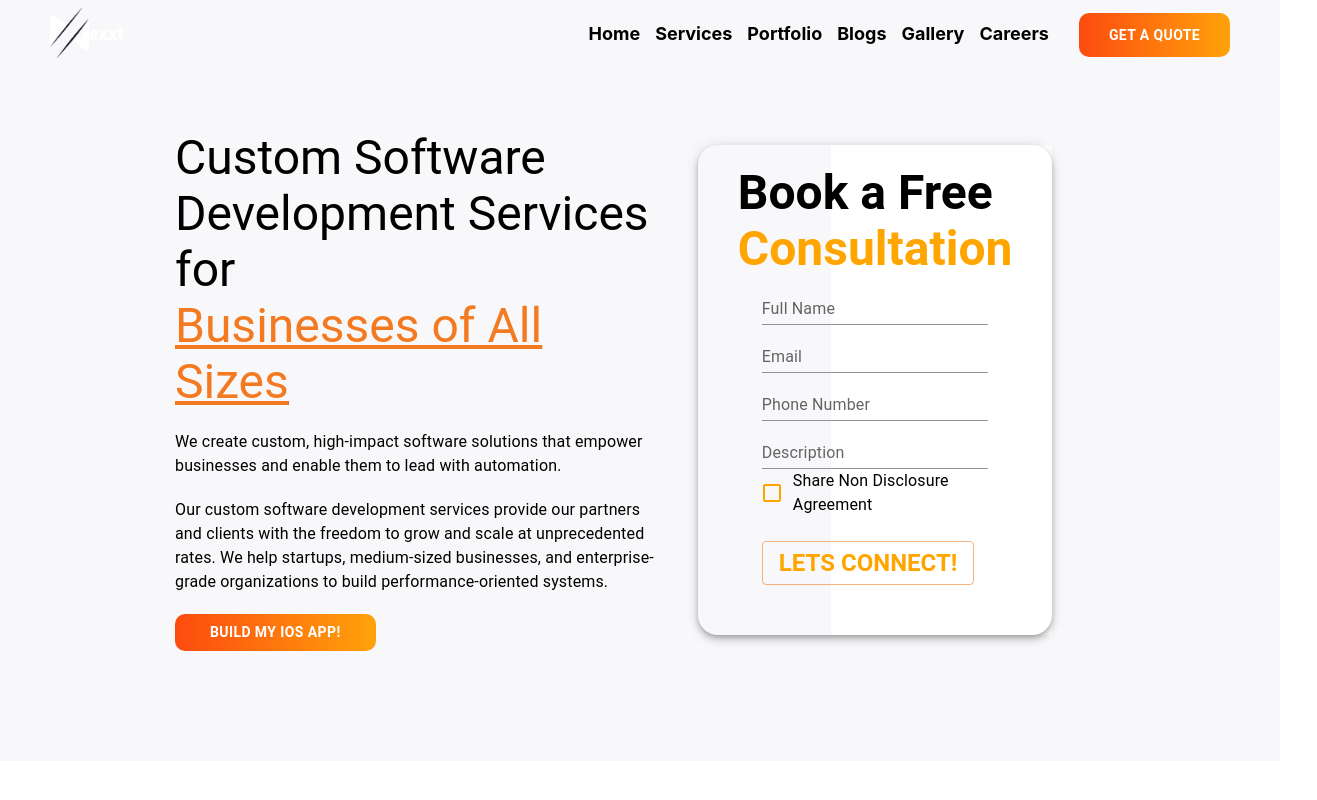
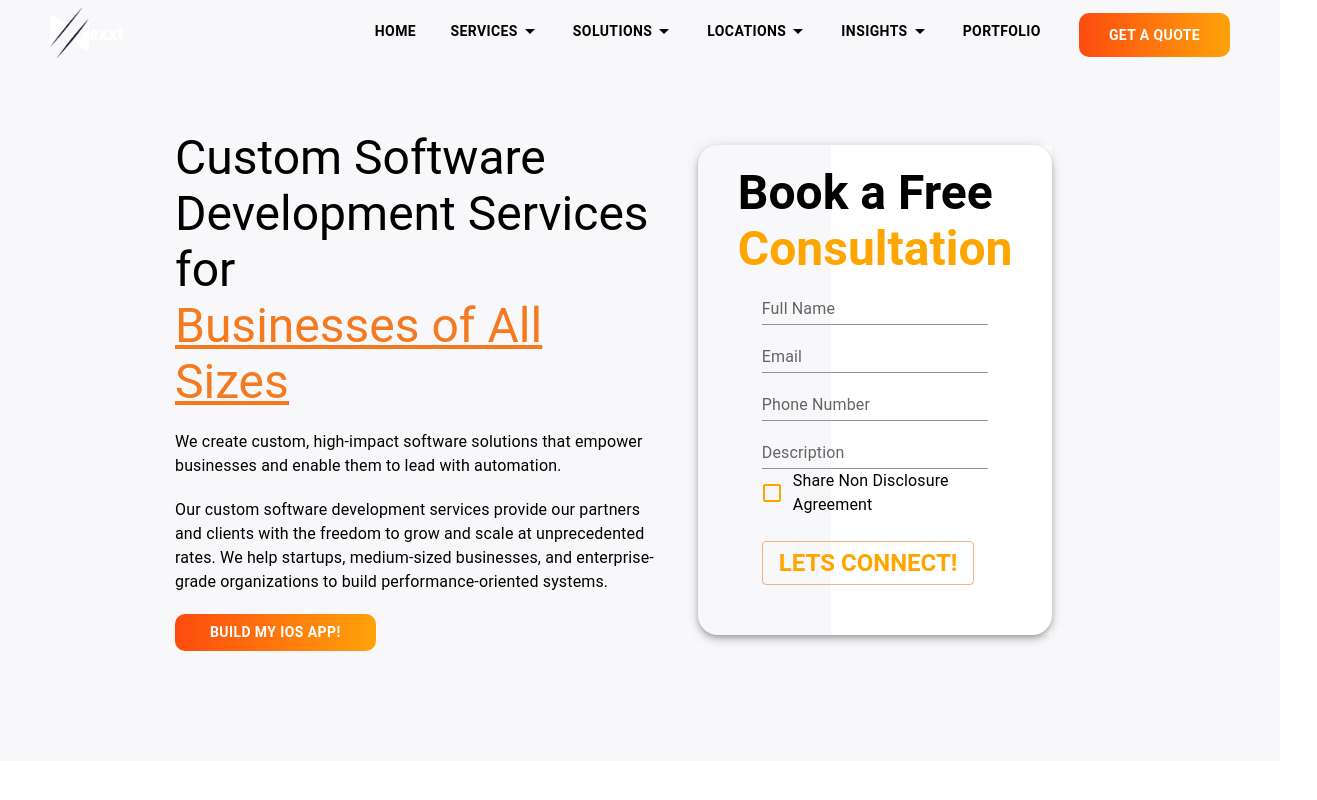
Before and after one commit to Infostacks/nexxt, a React (Create React App) app: page /services in a window 1280 px wide. Shown: the top 800 px of the page, 1317 px wide, since content can reach past the window. Built offline with nearby package versions, Linux system fonts and the light colour scheme.

Commit message:
reDesign header

```diff
--- a/src/components/Global Components/EmergingTechnologies.tsx
+++ b/src/components/Global Components/EmergingTechnologies.tsx
@@ -1,21 +1,30 @@
 import React from 'react'
-import { Typography, Grid } from "@mui/material"
-const EmergingTechnologies = () => {
+import { Typography, Grid, Box } from "@mui/material"
+
+interface emergingTechnologiesProps {
+    heading1: string,
+    heading2: string,
+    subtitle1: string
+}
+const EmergingTechnologies = ({ heading1, heading2, subtitle1 }: emergingTechnologiesProps) => {
     const images = ["https://www.tekrevol.com/assets/images-new/services/custom-software/2.png", "https://www.tekrevol.com/assets/images-new/services/custom-software/4.png", "https://www.tekrevol.com/assets/images-new/services/ios/tech_icon3.png", "https://www.tekrevol.com/assets/images-new/services/custom-software/6.png", "https://www.tekrevol.com/assets/images-new/services/custom-software/8.png", "https://www.tekrevol.com/assets/images-new/services/custom-software/10.png", "https://www.tekrevol.com/assets/images-new/services/custom-software/12.png", "https://www.tekrevol.com/assets/images-new/services/custom-software/13.png"]
     return (
-        <Grid container justifyContent="center" sx={{ marginTop: 2, }}>
-            <Grid item md={5} justifyContent="center" sx={{ marginTop: 2, marginLeft: 5 }}>
-                <Typography variant='subtitle1' color="#B2B2B2" sx={{ marginTop: 5, fontSize: 25 }}>Powering Your Solutions With </Typography>
-                <Typography variant='h4' sx={{ fontWeight: "bold" }}>Emerging Technologies</Typography>
+        <Grid container justifyContent="center" sx={{ marginTop: 2 }}>
+            <Grid item md={5} justifyContent="center" sx={{ paddingLeft: 1 }}>
+                <Typography variant='subtitle1' color="#B2B2B2" sx={{ marginTop: 5, fontSize: 25 }}>{heading1} </Typography>
+                <Typography variant='h4' sx={{ fontWeight: "bold" }}>{heading2}</Typography>
 
                 <Typography sx={{ marginTop: 5 }}>
-                    Our custom software development solutions are powered by some of the disruptive, emerging technologies. These programming languages and technologies help us build revolutionary software solutions with a forward-thinking approach.
+                    {subtitle1}
                 </Typography>
             </Grid>
-            <Grid container md={6} justifyContent="center" sx={{ marginTop: 2, paddingTop: 2 }}>
+            <Grid container md={6} xl={6} justifyContent="center" alignItems="center" sx={{ paddingLeft: 1 }}>
                 {images.map((img, index) => (
-                    <Grid item md={2.5} height="120px" sx={{ margin: 1, padding: 4, backgroundColor: "#EDEDED", borderRadius: 2, justifyContent: "center", alignItems: "center" }} key={index}>
-                        <img src={img} alt="" style={{ height: "50px", marginTop: 10, color: "#EDEDED" }} />
+                    <Grid item md={2} justifyContent="center" alignItems="center" sx={{ margin: 2, backgroundColor: "#EDEDED", borderRadius: 2, }} key={index}>
+
+                        <Box sx={{ display: "flex", justifyContent: "center", alignItems: "center" }}>
+                            <img src={img} alt="" style={{ margin: 10, color: "#EDEDED" }} />
+                        </Box>
                     </Grid>
                 ))}
             </Grid>
--- /dev/null
+++ b/src/components/Global Components/NavButton.tsx
@@ -0,0 +1,57 @@
+import React, { useState } from 'react';
+import { Menu, MenuItem, Button, Box } from "@mui/material"
+import { Link } from 'react-router-dom';
+import ArrowDropDownIcon from '@mui/icons-material/ArrowDropDown';
+
+interface navButtonProps {
+    title: string;
+    menuObj: menuItemDetailsprop[]
+}
+
+interface menuItemDetailsprop {
+    title: string;
+    linkTo: string
+}
+const NavButton = ({ title, menuObj }: navButtonProps) => {
+    const arr = [{
+        title: "Custom Software",
+        linkTo: "/services"
+    },
+    {
+        title: "Home",
+        linkTo: "/"
+    }
+    ]
+    const [open, setOpen] = useState(false)
+    const [anchorElm, setAnchorElm] = useState(null)
+
+    const handleClose = () => {
+        setAnchorElm(null)
+        setOpen(false)
+    }
+
+    const handleClick = (e: any) => {
+        setAnchorElm(e.currentTarget);
+        setOpen(true)
+    }
+    return (
+        <>
+            <Button onClick={handleClick} sx={{ fontWeight: "bold", color: window.location.pathname === "/" ? "white" : "black" }}>{title} <ArrowDropDownIcon /></Button>
+
+            <Menu anchorEl={anchorElm} open={open} onClose={handleClose} sx={{ "& .MuiList-root": { padding: "0px 0px", "&:hover": { backgroundColor: "#282526" } } }}>
+                <Box>
+                    {menuObj.map((obj, index) => (
+
+                        <Link to={obj.linkTo} key={index} style={{ textDecoration: "none" }}>
+                            <MenuItem onClick={handleClose} sx={{ borderBottom: "1px solid gray", backgroundColor: "#282526", color: "white", fontWeight: "bold", fontSize: "10px", "& .MuiList-root": { padding: "0px 0px" }, "&:hover": { color: "#F77E21" } }}>{obj.title}</MenuItem>
+                        </Link>
+
+                    ))}
+                </Box>
+            </Menu>
+
+        </>
+    )
+}
+
+export default NavButton
--- a/src/components/Header/Header.tsx
+++ b/src/components/Header/Header.tsx
@@ -4,8 +4,58 @@ import LogoBlack from "../../assets/images/logo/nexxt-black.png";
 import { Box, Button, Grid } from "@mui/material";
 import CustomButton from "../CustomButton";
 import { Link, NavLink } from "react-router-dom";
+import NavButton from "../Global Components/NavButton";
 
 const Header = () => {
+  const btnArr = [{
+    buttonTitle: "SERVICES",
+    menuItemDetails: [{
+      title: "CUSTOM SOFTWARE DEVELOPMENT",
+      linkTo: "/services"
+    },
+    {
+      title: " IPHONE APP DEVELOPMENT",
+      linkTo: "/"
+    },
+    {
+      title: " ANDROID APP DEVELOPMENT",
+      linkTo: "/"
+    }]
+
+  }, {
+    buttonTitle: "SOLUTIONS",
+    menuItemDetails: [{
+      title: "AUTOMATIVE APP DEVELOPMENT",
+      linkTo: "/"
+    },
+    {
+      title: "HEALTHCARE APP DEVELOPMENT",
+      linkTo: "/services"
+    },]
+
+  }, {
+    buttonTitle: "LOCATIONS",
+    menuItemDetails: [{
+      title: "USA",
+      linkTo: "/services"
+    },
+    {
+      title: "CANADA",
+      linkTo: "/"
+    },]
+
+  }, {
+    buttonTitle: "INSIGHTS",
+    menuItemDetails: [{
+      title: "ABOUT",
+      linkTo: "/services"
+    },
+    {
+      title: "BLOGS",
+      linkTo: "/"
+    },]
+
+  },]
   const [navbar, setNavbar] = useState(false);
   const linkColor = "white"
   console.log(window.location.pathname === "/")
@@ -31,7 +81,7 @@ const Header = () => {
     <>
       <Box
         sx={{
-          backgroundColor: window.location.pathname === "/" && navbar ? "#282526" : !navbar ? "" : window.location.pathname === "/services" ? "white": "",
+          backgroundColor: window.location.pathname === "/" && navbar ? "#282526" : !navbar ? "" : window.location.pathname === "/services" ? "white" : "",
           fontSize: "18px",
           position: "fixed",
           top: "0",
@@ -64,13 +114,12 @@ const Header = () => {
             </Box>
           </Link>
 
-          <Box >
-            <NavLink to="/" style={({ fontWeight: "bold", color: window.location.pathname === "/" ? "white" : "black", textDecoration: "none", marginRight: "15px" })}>Home</NavLink>
-            <Link to="/services" style={{ fontWeight: "bold", color: window.location.pathname === "/" ? "white" : "black", textDecoration: "none", marginRight: "15px" }}>Services</Link>
-            <Link to="/portfolio" style={{ fontWeight: "bold", color: window.location.pathname === "/" ? "white" : "black", textDecoration: "none", marginRight: "15px" }}>Portfolio</Link>
-            <Link to="/blogs" style={{ fontWeight: "bold", color: window.location.pathname === "/" ? "white" : "black", textDecoration: "none", marginRight: "15px" }}>Blogs</Link>
-            <Link to="/gallery" style={{ fontWeight: "bold", color: window.location.pathname === "/" ? "white" : "black", textDecoration: "none", marginRight: "15px" }}>Gallery</Link>
-            <Link to="/careers" style={{ fontWeight: "bold", color: window.location.pathname === "/" ? "white" : "black", textDecoration: "none", marginRight: "15px" }}>Careers</Link>
+          <Box style={{ display: "flex" }}>
+            <NavLink to="/" style={({ marginRight: "15px", textDecoration: "none" })}><Button onClick={handleClick} sx={{ fontWeight: "bold", color: window.location.pathname === "/" ? "white" : "black" }}>Home </Button></NavLink>
+            {btnArr.map((obj, index) => (
+              <Box style={{ marginRight: "15px" }} key={index}><NavButton title={obj.buttonTitle} menuObj={obj.menuItemDetails} /></Box>
+            ))}
+            <NavLink to="/" style={({ marginRight: "15px", textDecoration: "none" })}><Button onClick={handleClick} sx={{ fontWeight: "bold", color: window.location.pathname === "/" ? "white" : "black" }}>Portfolio </Button></NavLink>
             <Link to="/get-quote" style={{ textDecoration: "none", marginLeft: "15px" }}>
               <CustomButton text={"Get a Quote"} buttonSize={"10px 30px 10px 30px"} />
             </Link>
--- a/src/components/iphone-app-development/IphoneAppDevelopment.tsx
+++ b/src/components/iphone-app-development/IphoneAppDevelopment.tsx
@@ -32,7 +32,7 @@ const IphoneAppDevelopment = () => {
       <BusinessCustomCard />
       <WhyUsSection></WhyUsSection>
       <BuildAndVisualize />
-      <EmergingTechnologies />
+      <EmergingTechnologies heading1="Powering Your Solutions With" heading2="Emerging Technologies" subtitle1="Our custom software development solutions are powered by some of the disruptive, emerging technologies. These programming languages and technologies help us build revolutionary software solutions with a forward-thinking approach."/>
       <WorkNumbers />
       <FaqsSection
         faqsummaries={faqsSummaries}
```
